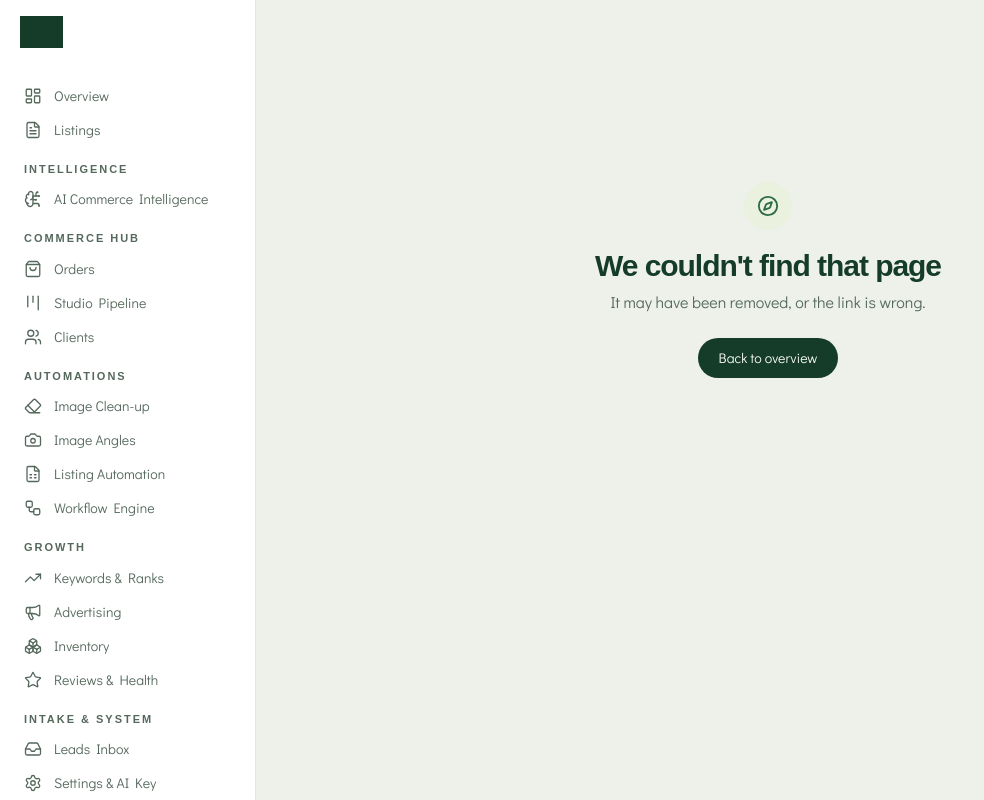
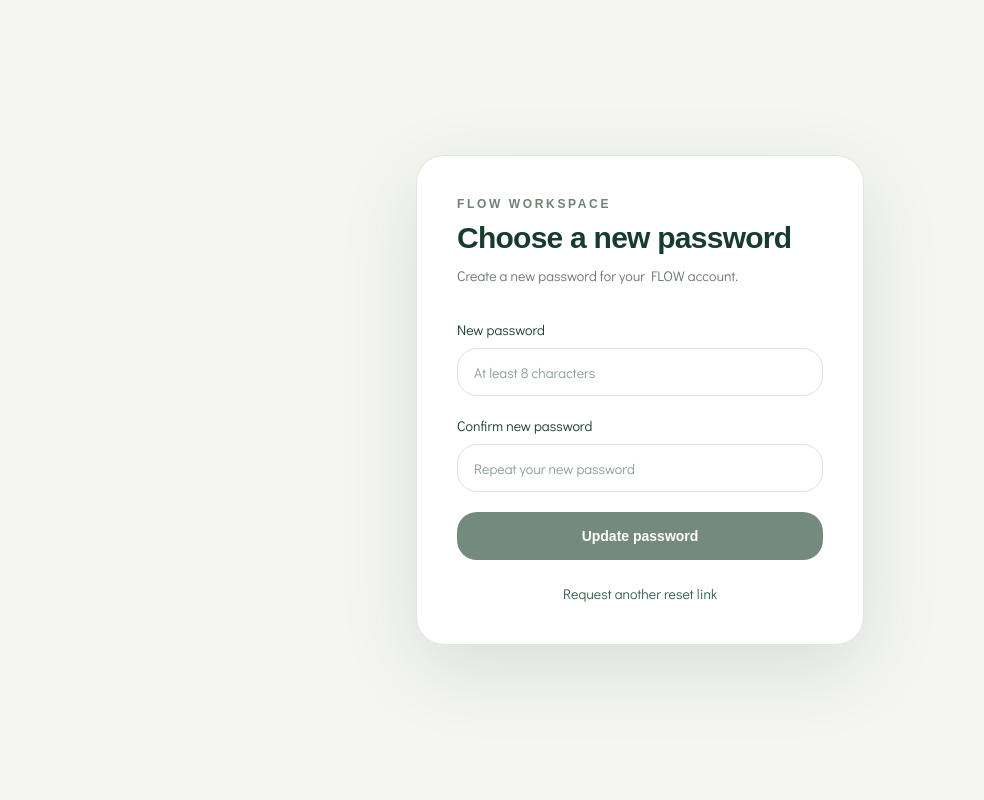
Before and after one commit to habibaelsayedd36-glitch/flow-dash, a Next.js app: page /auth/reset-password in a window 1280 px wide. Before the commit this address had no page. Shown: the whole page, without its empty margins (0-984 px from the left). Built offline with nearby package versions, Linux system fonts and the light colour scheme; grey boxes are pictures that could not be loaded; a web font is replaced by a local one; what @neon/auth would draw is missing.

Commit message:
Add password reset completion page

```diff
--- /dev/null
+++ b/src/app/auth/reset-password/page.tsx
@@ -0,0 +1,73 @@
+"use client";
+
+import { useState, type FormEvent } from "react";
+import Link from "next/link";
+import { useRouter, useSearchParams } from "next/navigation";
+import { createAuthClient } from "@neon/auth/next";
+
+const authClient = createAuthClient();
+
+export default function ResetPasswordPage() {
+  const router = useRouter();
+  const searchParams = useSearchParams();
+  const token = searchParams.get("token") || "";
+  const [password, setPassword] = useState("");
+  const [confirmPassword, setConfirmPassword] = useState("");
+  const [error, setError] = useState("");
+  const [message, setMessage] = useState("");
+  const [busy, setBusy] = useState(false);
+
+  async function submit(event: FormEvent<HTMLFormElement>) {
+    event.preventDefault();
+    setError("");
+    setMessage("");
+    if (password.length < 8) {
+      setError("Use a password with at least 8 characters.");
+      return;
+    }
+    if (password !== confirmPassword) {
+      setError("The passwords do not match.");
+      return;
+    }
+    if (!token) {
+      setError("This reset link is missing or invalid. Request a new one.");
+      return;
+    }
+    setBusy(true);
+    try {
+      const result = await authClient.resetPassword({ newPassword: password, token });
+      if (result.error) {
+        setError(result.error.message || "This reset link is invalid or has expired. Request a new one.");
+      } else {
+        setMessage("Your password has been updated. You can now sign in.");
+        window.setTimeout(() => router.replace("/auth/sign-in"), 1400);
+      }
+    } catch {
+      setError("Could not reset your password. Request a new link and try again.");
+    } finally {
+      setBusy(false);
+    }
+  }
+
+  return (
+    <main className="fixed inset-0 z-[100] grid min-h-dvh place-items-center overflow-y-auto bg-[#f5f6f2] px-5 py-10 text-[#183c2b]">
+      <section className="w-full max-w-md rounded-[28px] border border-[#dfe6dc] bg-white p-8 shadow-[0_24px_80px_rgba(20,60,40,.12)] sm:p-10">
+        <p className="mb-2 text-xs font-semibold uppercase tracking-[.22em] text-[#718274]">FLOW WORKSPACE</p>
+        <h1 className="text-3xl font-semibold tracking-tight">Choose a new password</h1>
+        <p className="mt-2 text-sm leading-6 text-[#68766b]">Create a new password for your FLOW account.</p>
+        <form onSubmit={submit} className="mt-8 space-y-5">
+          <label className="block text-sm font-medium">New password
+            <input type="password" autoComplete="new-password" minLength={8} required value={password} onChange={(event) => setPassword(event.target.value)} className="mt-2 h-12 w-full rounded-xl border border-[#dce4dc] bg-white px-4 text-sm outline-none focus:border-[#315e42] focus:ring-4 focus:ring-[#315e42]/10" placeholder="At least 8 characters" />
+          </label>
+          <label className="block text-sm font-medium">Confirm new password
+            <input type="password" autoComplete="new-password" minLength={8} required value={confirmPassword} onChange={(event) => setConfirmPassword(event.target.value)} className="mt-2 h-12 w-full rounded-xl border border-[#dce4dc] bg-white px-4 text-sm outline-none focus:border-[#315e42] focus:ring-4 focus:ring-[#315e42]/10" placeholder="Repeat your new password" />
+          </label>
+          {message && <p role="status" className="rounded-xl bg-green-50 px-4 py-3 text-sm text-green-800">{message}</p>}
+          {error && <p role="alert" className="rounded-xl bg-red-50 px-4 py-3 text-sm text-red-700">{error}</p>}
+          <button type="submit" disabled={busy || !token} className="h-12 w-full rounded-xl bg-[#183c2b] px-4 text-sm font-semibold text-white hover:bg-[#24543b] disabled:opacity-60">{busy ? "Updating…" : "Update password"}</button>
+        </form>
+        <Link href="/auth/forgot-password" className="mt-6 block text-center text-sm font-medium text-[#315e42] hover:underline">Request another reset link</Link>
+      </section>
+    </main>
+  );
+}
```
